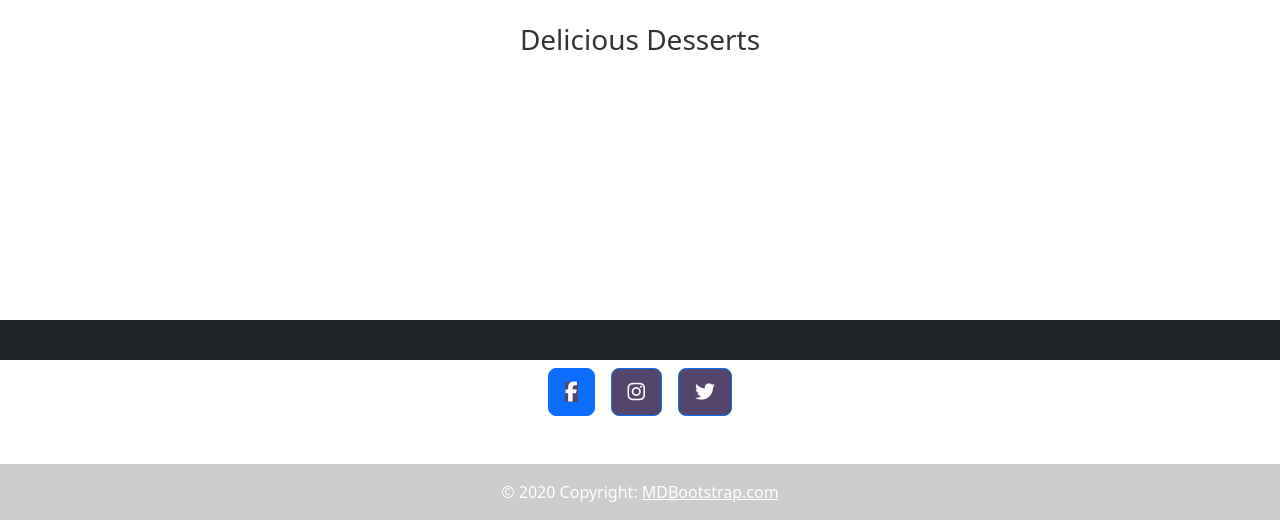
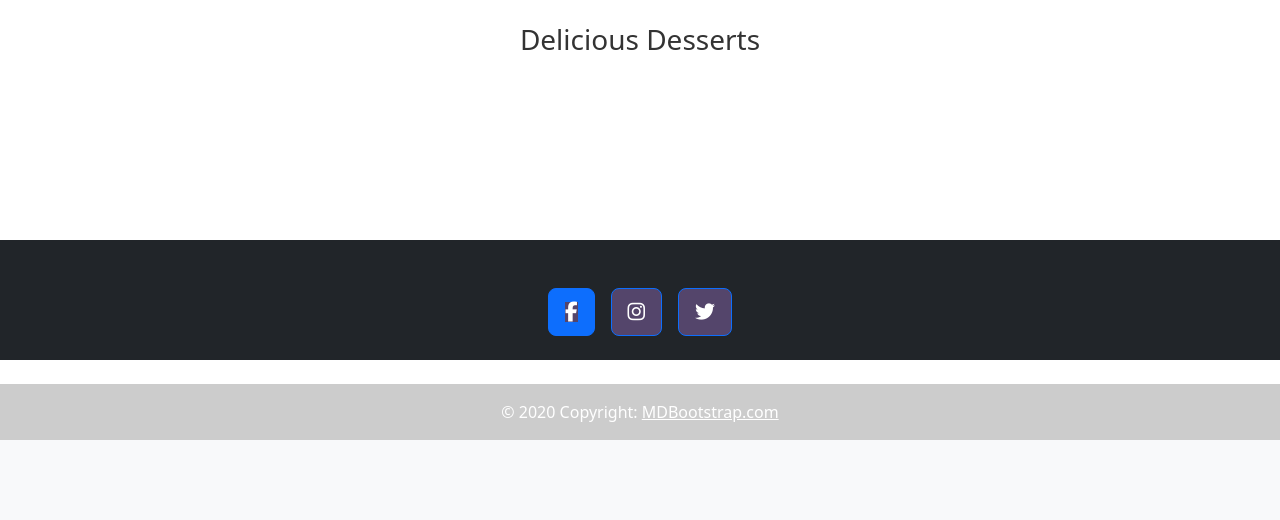
Before and after one commit to DouglasMeloo/bombocados-restaurant, a Django app: template templates/menu.html in a window 1280 px wide. Shown: the part 440-960 px from the top of the page. After the commit the page ends 880 px from the top, so only its background shows below. Run offline with Django 4.2, Linux system fonts and the light colour scheme; the template is opened without the code that fills it, so the values that code supplies are empty; some libraries are stand-ins or nearby versions.

Commit message:
add fix to footer height

```diff
--- a/bookings/static/bookings/css/style.css
+++ b/bookings/static/bookings/css/style.css
@@ -11,7 +11,7 @@
   position: absolute;
   bottom: 0;
   width: 100%;
-  height: 2.5rem;            /* Footer height */
+  height: 15%;            /* Footer height */
 }
 
 .menu-section-title {
```
